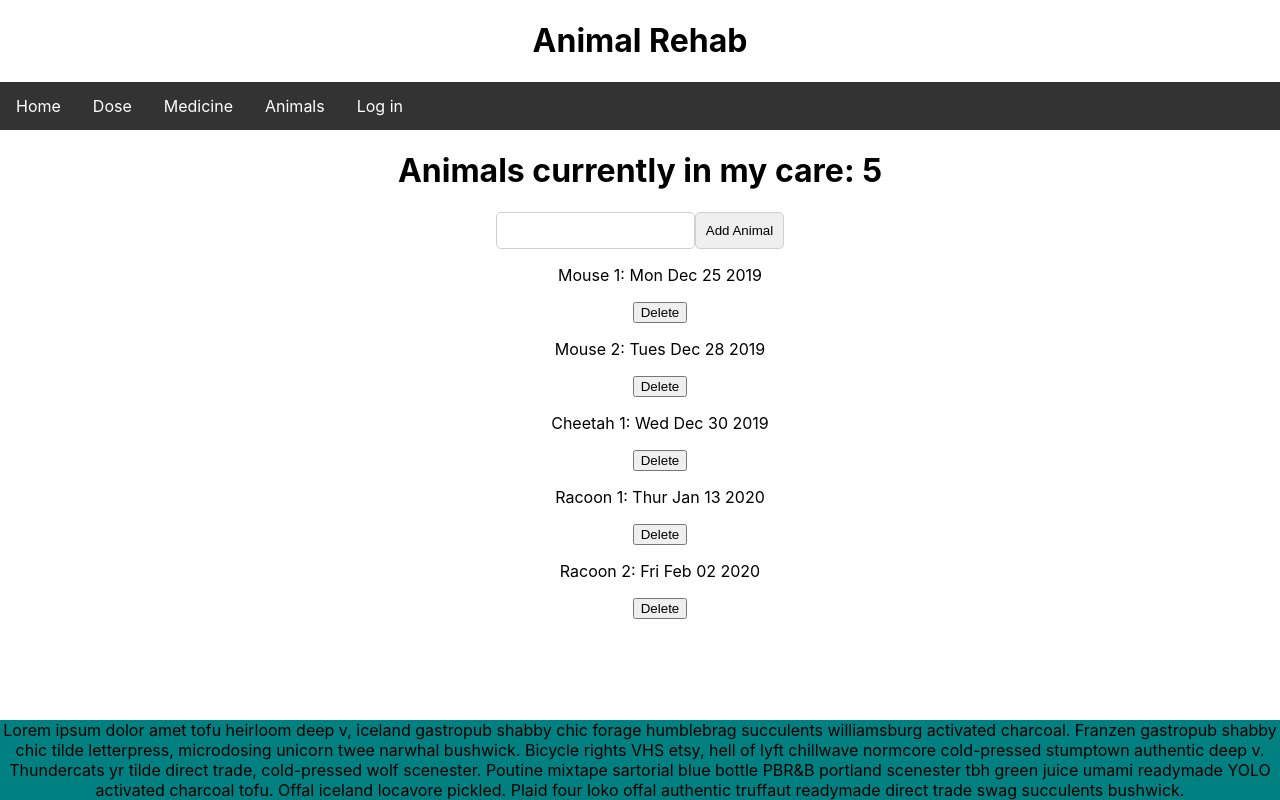
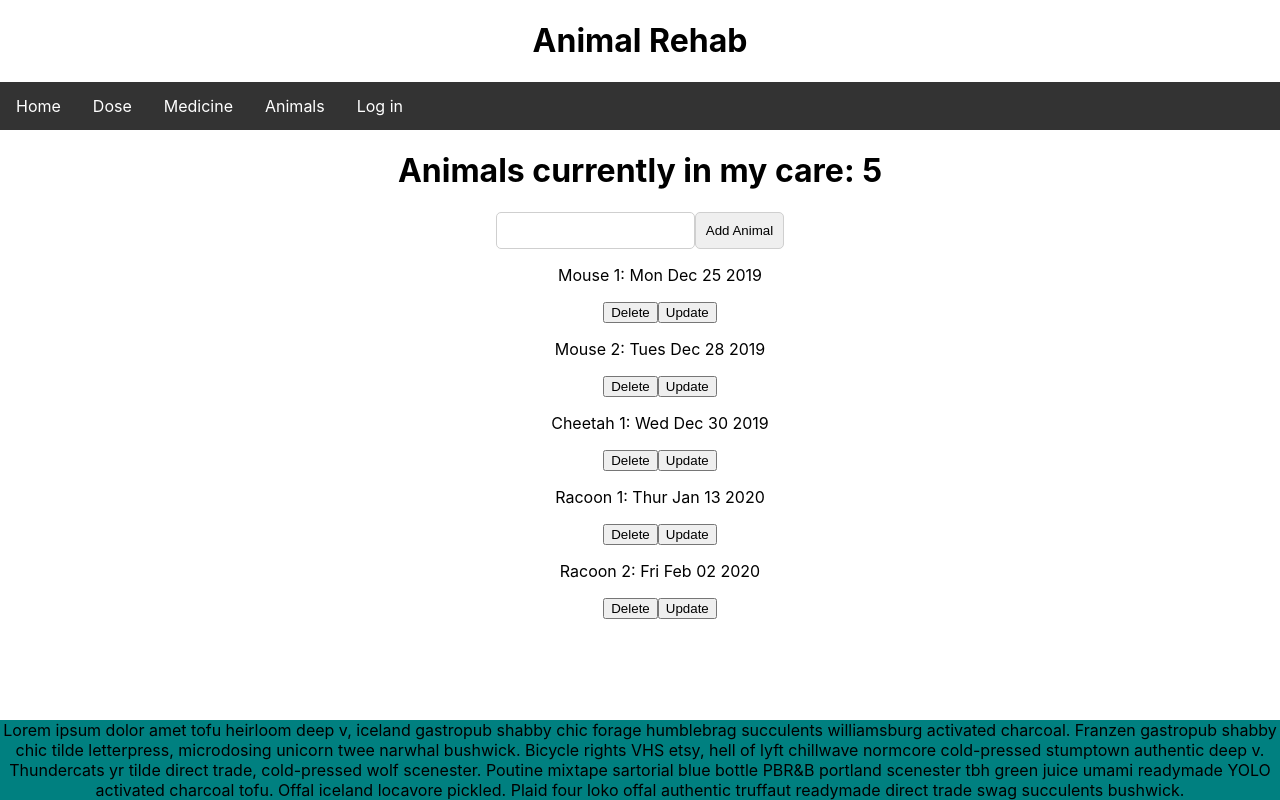
Before and after one commit to Rayxclockwork/AnimalRehab, a React (Create React App) app in the folder animal-rehab/: page /animals in a window 1280 px wide. Built offline with nearby package versions, Linux system fonts and the light colour scheme.

Commit message:
created animalincare component

```diff
--- /dev/null
+++ b/animal-rehab/src/components/AnimalInCare/AnimalInCare.js
@@ -0,0 +1,45 @@
+import React from "react";
+
+class AnimalInCare extends React.Component {
+
+    constructor(props) {
+        super(props);
+        this.state = {
+            updating: false,
+            updateInput: '',
+        };
+    }
+
+    handleUpdateInput = (e) => {
+        this.setState({updateInput: e.target.value})
+    }
+
+    handleSubmit = (e) => {
+        this.props.updateAnimal(this.state.updateInput);
+        this.setState({updateInput: '', updating: false});
+    }
+
+    render() {
+        let { updating, updateInput } = this.state;
+        let { animal, removeAnimal, index } = this.props;
+        return (
+            <>
+                {!updating &&
+                    <li className="animals" onClick={() => console.log('hello')}>
+                        <p>{animal.name}: {animal.date}</p>
+                        {<button id="delete"onClick={() => removeAnimal(index)}>Delete</button>}
+                        {<button id="update"onClick={() => this.setState({updating: true})}>Update</button>}
+                    </li>
+                }
+                {updating &&
+                    <li className="animalsUpdate">
+                        <input value={updateInput} onChange={this.handleUpdateInput}/>
+                        {<button id="update"onClick={this.handleSubmit}>Submit</button>}
+                    </li>
+                }
+            </>
+        )
+    }
+}
+
+export default AnimalInCare;
--- a/animal-rehab/src/components/Animals/Animals.js
+++ b/animal-rehab/src/components/Animals/Animals.js
@@ -1,20 +1,7 @@
 import React from "react";
 import axios from 'axios';
 import uuid from "uuid";
-
-function AnimalInCare(props) {
-
-  return (
-    <>
-      <li className="animals">
-        <p>{props.animal.name}: {props.animal.date}</p>
-      {<button id="delete"onClick={() => props.removeAnimal(props.index)}>Delete</button>}
-
-      </li>
-    </>
-  )
-}
-
+import AnimalInCare from "../AnimalInCare/AnimalInCare";
 
 class AnimalIntakeForm extends React.Component {
   constructor(props) {
@@ -31,7 +18,6 @@ class AnimalIntakeForm extends React.Component {
     this.setState(prevState => ({
       animals: prevState.animals.concat(animal)
     }));
-    this.setState({date: new Date()})
   }
 
   removeAnimal = index => {
@@ -39,6 +25,11 @@ class AnimalIntakeForm extends React.Component {
     animals.splice(index, 1);
     this.setState({ animals });
   };
+
+  updateAnimal = (value) => {
+    // Update the list of animals.
+    console.log({value})
+  }
 
   handleChange = (e) => {
     this.setState({
@@ -49,6 +40,7 @@ class AnimalIntakeForm extends React.Component {
   handleSubmit = (e) => {
     if (this.state.name) {
       this.addAnimal(this.state.name)
+      console.log(this.state.name)
       this.setState({
           name: ""
       });
@@ -67,12 +59,11 @@ class AnimalIntakeForm extends React.Component {
 
   render() {
     return (
-
       <>
         <h1>Animals currently in my care: {this.state.animals.length}</h1>
 
         <form className="animalForm" onSubmit={this.handleSubmit}>
-            <input type="text" value={this.state.value} onChange={e => this.handleChange(e)} />
+            <input type="text" value={this.state.name} onChange={e => this.handleChange(e)} />
             <input type="submit" value="Add Animal" />
         </form>
 
@@ -80,6 +71,7 @@ class AnimalIntakeForm extends React.Component {
           {this.state.animals.map((animals, index) =>
             <AnimalInCare
                 removeAnimal={this.removeAnimal}
+                updateAnimal={this.updateAnimal}
                 key={animals.id}
                 animal={animals}
                 index={index}
--- a/animal-rehab/src/components/Animals/Animals.scss
+++ b/animal-rehab/src/components/Animals/Animals.scss
@@ -1,4 +1,11 @@
 .animals{
+	float:none;
+	list-style-type: none;
+	text-align: center;
+	cursor: pointer;
+}
+
+.animalsUpdate{
 	float:none;
 	list-style-type: none;
 	text-align: center;
```
Also changed, not shown: 1 other file (tests, documents, lock files or other folders).
